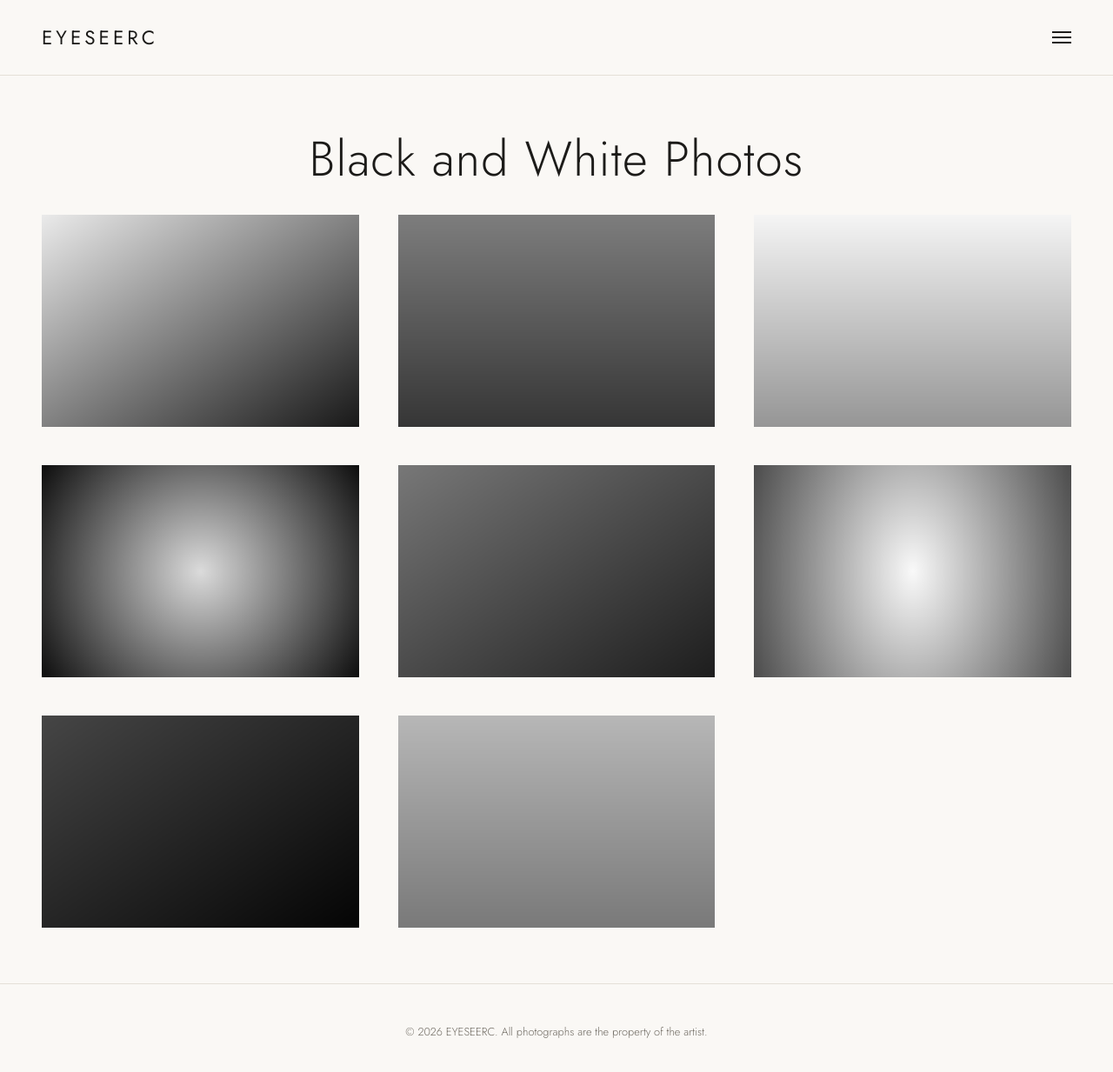
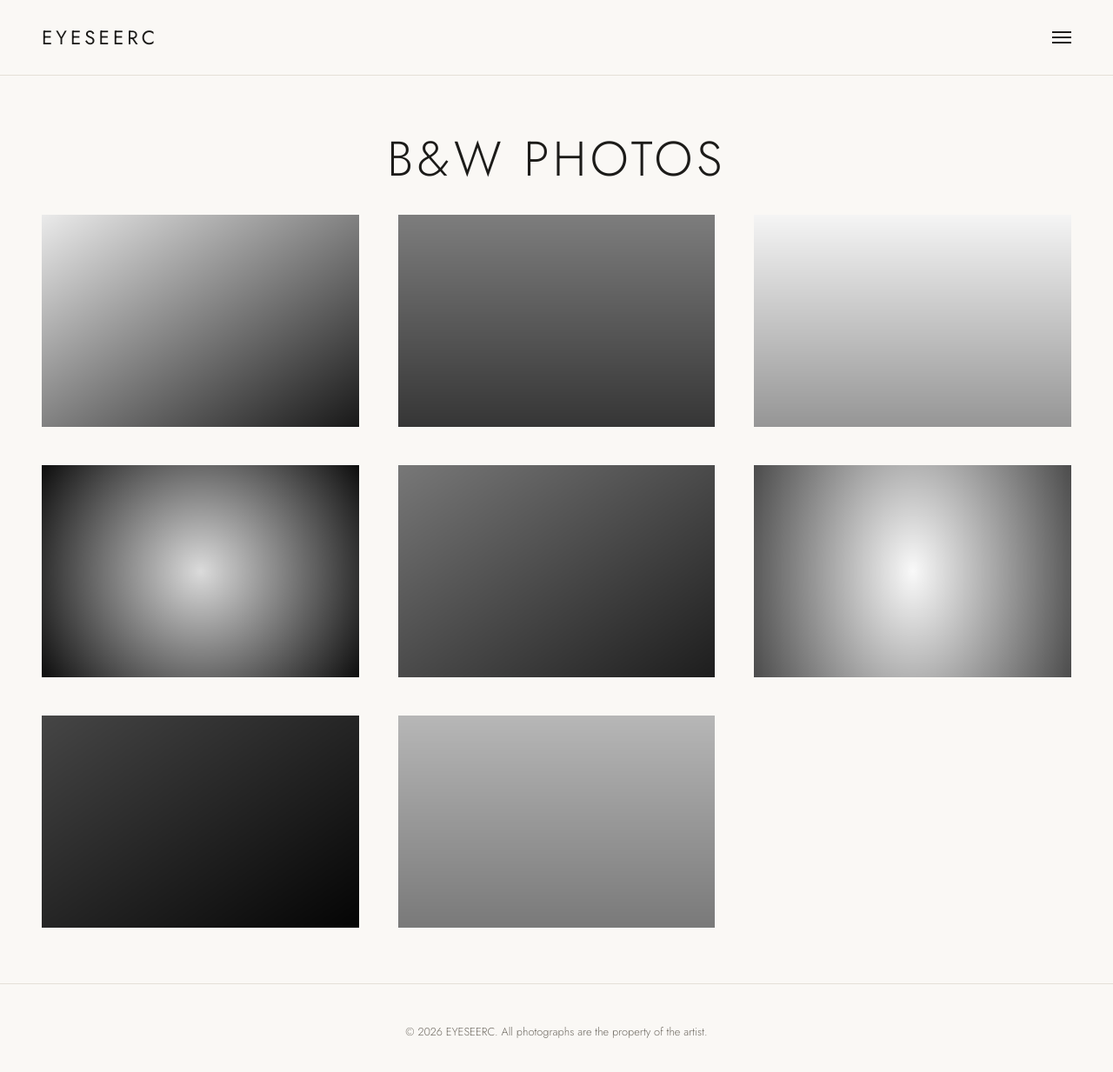
Before and after one commit to eyeseerc0310/Eyeseerc-website-, a Jekyll site: the page built from black-and-white.html, in a window 1280 px wide and 1243 px high. Shown: the top 1233 px of the window at 87% size. Built offline with Jekyll 4.4.1, drawn with Linux system fonts in a browser that asks for light colours.

Commit message:
All-caps gallery titles: COLOR PHOTOS, B&W PHOTOS, PROJECTS
Slightly wider letter spacing on page titles to suit capitals.

Co-Authored-By: Claude Opus 5.5 <noreply@anthropic.com>
Claude-Session: https://claude.ai/code/session_01LHh8gAFuLZhbd4VQysaiwQ

```diff
--- a/assets/css/style.css
+++ b/assets/css/style.css
@@ -156,7 +156,7 @@ code { font-size: .9em; background: var(--line); padding: .1em .35em; border-rad
   line-height: 1.15;
   margin: 0 0 2rem;
   text-align: center;
-  letter-spacing: .02em;
+  letter-spacing: .08em;
 }
 .page-intro { text-align: center; color: var(--muted); margin: -1rem 0 2.5rem; }
 
--- a/black-and-white.html
+++ b/black-and-white.html
@@ -1,8 +1,8 @@
 ---
 layout: default
-title: "Black and White Photos"
+title: "B&W PHOTOS"
 permalink: /black-and-white/
 description: "Black and white photography by {{ site.title }}"
 ---
-<h1 class="page-title">Black and White Photos</h1>
+<h1 class="page-title">B&amp;W PHOTOS</h1>
 {% include gallery.html folder="black-and-white" style="grid" %}
--- a/color.html
+++ b/color.html
@@ -1,8 +1,8 @@
 ---
 layout: default
-title: "Color Photos"
+title: "COLOR PHOTOS"
 permalink: /color/
 description: "Color photography by {{ site.title }}"
 ---
-<h1 class="page-title">Color Photos</h1>
+<h1 class="page-title">COLOR PHOTOS</h1>
 {% include gallery.html folder="color" style="grid" %}
--- a/projects.html
+++ b/projects.html
@@ -1,8 +1,8 @@
 ---
 layout: default
-title: "Projects"
+title: "PROJECTS"
 permalink: /projects/
 description: "Projects by {{ site.title }}"
 ---
-<h1 class="page-title">Projects</h1>
+<h1 class="page-title">PROJECTS</h1>
 {% include gallery.html folder="projects" style="grid" shape="square" %}
```
